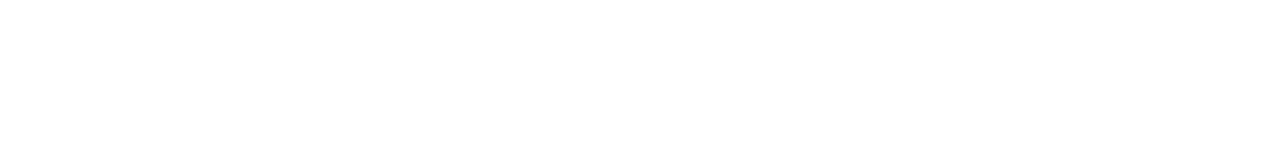
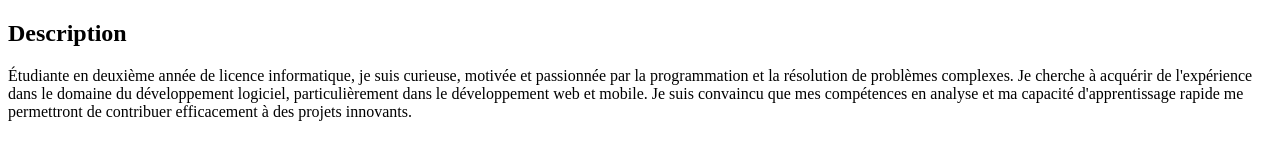
Before and after one commit to Hacker08732/git-mon-cv, a plain HTML site: page index.html in a window 1280 px wide. Drawn offline with Linux system fonts and the light colour scheme.

Commit message:
mise en place de la section description

```diff
--- a/index.html
+++ b/index.html
@@ -7,6 +7,15 @@
     <title>Document</title>
 </head>
 <body>
-
+    <section>
+      <h2>Description </h2>
+      <p>Étudiante en deuxième année de licence informatique,
+      je suis curieuse, motivée et passionnée par la programmation et la résolution
+      de problèmes complexes. Je cherche à acquérir de l'expérience dans le domaine du
+      développement logiciel, particulièrement dans le développement web et mobile.
+      Je suis convaincu que mes compétences en analyse et ma capacité d'apprentissage
+      rapide me permettront de contribuer efficacement à des projets innovants.
+      </p>
+    </section>
 </body>
 </html>
```
